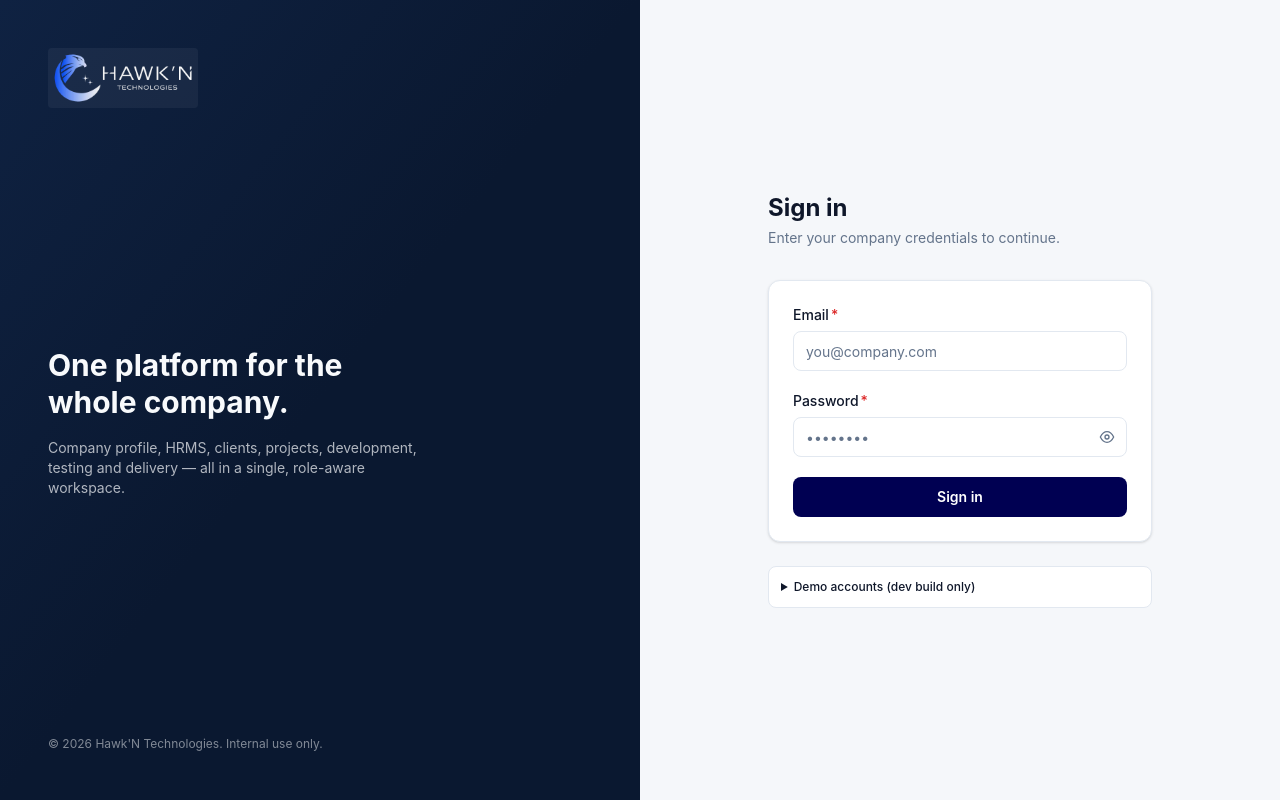
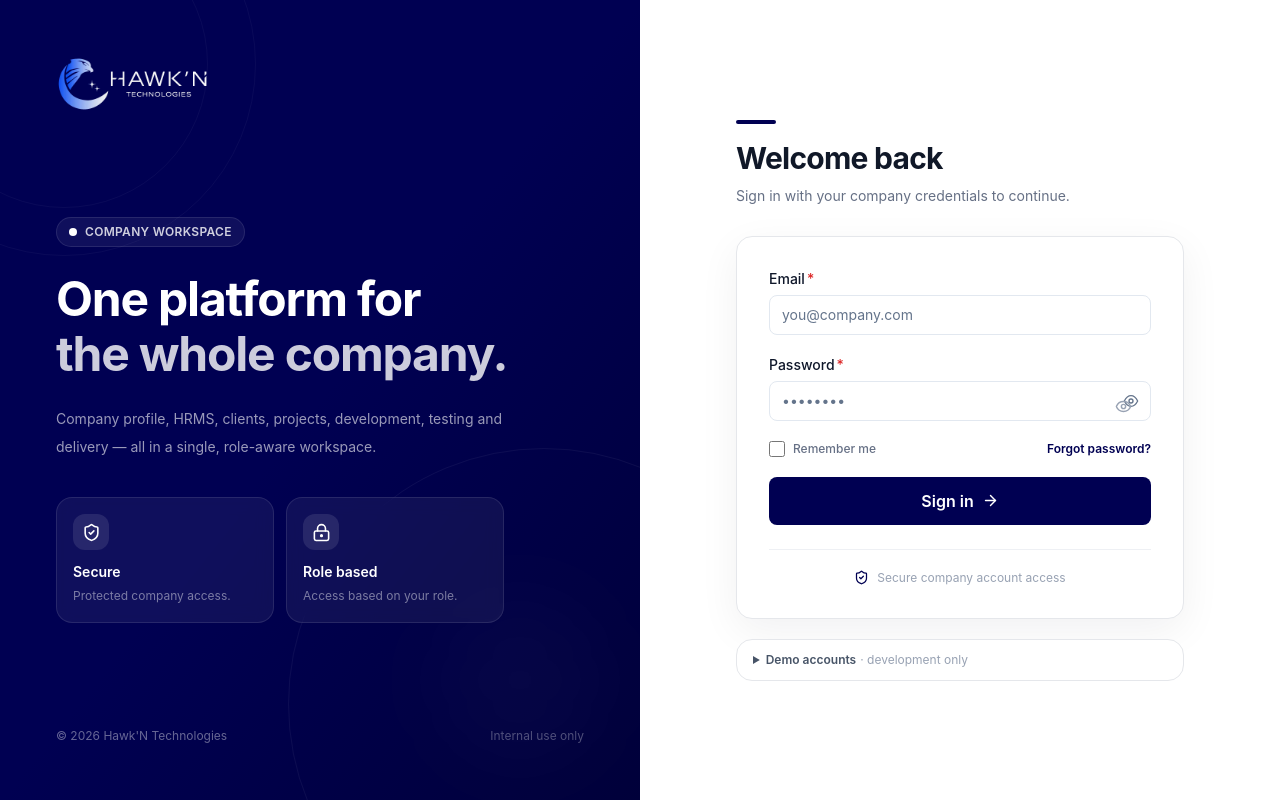
Before and after one commit to Hawk-N-Technologies/HAWKN-CODE-CM-FRONTEND, a React (Vite) app: page /login in a window 1280 px wide. Built offline with nearby package versions, Linux system fonts and the light colour scheme.

Commit message:
Login Changed

```diff
--- a/src/pages/auth/Login.jsx
+++ b/src/pages/auth/Login.jsx
@@ -1,104 +1,203 @@
+import { useState } from "react";
 import { useForm } from "react-hook-form";
 import { useNavigate } from "react-router-dom";
-import { useState } from "react";
+import {
+  ArrowRight,
+  Eye,
+  EyeOff,
+  LockKeyhole,
+  ShieldCheck,
+} from "lucide-react";
+
 import Button from "../../components/common/Button";
 import Input from "../../components/common/Input";
 import { showToast } from "../../components/common/Toast";
 import { useAuth } from "../../hooks/useAuth";
 import { ROLE_DASHBOARD_PATH } from "../../constants/roles";
 import { EMAIL_PATTERN, required } from "../../utils/validators";
+
 import logo from "../../assets/hawkn-logo.png";
 import logo2 from "../../assets/hawkn-logo-2.png";
 
 /**
- * Single login page for every role. After authenticating, the user is
- * routed to their role's dashboard (see ROLE_DASHBOARD_PATH) — there
- * are no separate per-role login screens.
+ * Single login page for every role.
+ *
+ * After authenticating, the user is routed to their role's dashboard.
  */
 function Login() {
   const navigate = useNavigate();
   const { login, isAuthenticating } = useAuth();
+
   const [formError, setFormError] = useState(null);
+  const [showPassword, setShowPassword] = useState(false);
 
   const {
     register,
     handleSubmit,
     formState: { errors },
   } = useForm({
-    defaultValues: { email: "", password: "" },
+    defaultValues: {
+      email: "",
+      password: "",
+    },
     mode: "onBlur",
   });
 
-  const onSubmit = async ({ email, password }) => {
+  async function onSubmit({ email, password }) {
     setFormError(null);
+
     try {
-      const user = await login({ email, password });
+      const user = await login({
+        email,
+        password,
+      });
+
       showToast.success(`Welcome back, ${user.name.split(" ")[0]}.`);
-      navigate(ROLE_DASHBOARD_PATH[user.role] ?? "/", { replace: true });
+
+      navigate(ROLE_DASHBOARD_PATH[user.role] ?? "/", {
+        replace: true,
+      });
     } catch (err) {
       const message = err instanceof Error ? err.message : "Unable to sign in.";
+
       setFormError(message);
       showToast.error(message);
     }
-  };
+  }
 
   return (
-    <div className="flex min-h-screen w-full bg-cm-bg">
-      {/* Brand panel */}
-      <div className="relative hidden w-1/2 flex-col justify-between overflow-hidden bg-cm-navy-950 p-12 text-cm-text-inverse lg:flex">
-        <div className="absolute inset-0 bg-gradient-to-br from-cm-navy-900 via-cm-navy-950 to-cm-navy-950" />
-        <div className="relative">
+    <div className="flex min-h-screen w-full bg-white">
+      {/* =========================================================
+          LEFT BRAND PANEL
+      ========================================================= */}
+      <div className="relative hidden w-1/2 overflow-hidden bg-[#000052] text-white lg:flex">
+        {/* Subtle navy gradients */}
+        <div className="absolute inset-0 bg-gradient-to-br from-[#000052] via-[#000052] to-[#00003A]" />
+
+        {/* Decorative circles */}
+        <div className="absolute -left-32 -top-32 h-96 w-96 rounded-full border border-white/[0.04]" />
+
+        <div className="absolute -left-20 -top-20 h-72 w-72 rounded-full border border-white/[0.04]" />
+
+        <div className="absolute -bottom-40 -right-40 h-[32rem] w-[32rem] rounded-full border border-white/[0.05]" />
+
+        <div className="absolute bottom-10 right-10 h-40 w-40 rounded-full bg-white/[0.025] blur-2xl" />
+
+        {/* Content */}
+        <div className="relative z-10 flex w-full flex-col justify-between p-10 xl:p-14">
+          {/* Logo */}
+          <div>
             <img
               src={logo2}
               alt="Hawk'N Technologies"
-            className="h-15 w-auto rounded bg-white/5 p-1"
+              className="h-14 w-auto rounded-lg object-contain"
             />
           </div>
-        <div className="relative max-w-sm">
-          <h1 className="text-3xl font-bold leading-tight">
-            One platform for the whole company.
+
+          {/* Center content */}
+          <div className="max-w-lg">
+            <div className="mb-6 inline-flex items-center gap-2 rounded-full border border-white/10 bg-white/[0.06] px-3 py-1.5">
+              <span className="h-2 w-2 rounded-full bg-white" />
+
+              <span className="text-xs font-semibold tracking-wide text-white/80">
+                COMPANY WORKSPACE
+              </span>
+            </div>
+
+            <h1 className="text-4xl font-bold leading-[1.15] tracking-tight xl:text-5xl">
+              One platform for
+              <span className="block text-white/80">the whole company.</span>
             </h1>
-          <p className="mt-4 text-sm text-cm-text-inverse/70">
+
+            <p className="mt-6 max-w-md text-sm leading-7 text-white/60">
               Company profile, HRMS, clients, projects, development, testing and
               delivery — all in a single, role-aware workspace.
             </p>
+
+            {/* Feature highlights */}
+            <div className="mt-9 grid max-w-md grid-cols-2 gap-3">
+              <div className="rounded-2xl border border-white/10 bg-white/[0.06] p-4 backdrop-blur-sm">
+                <div className="mb-3 flex h-9 w-9 items-center justify-center rounded-xl bg-white/10">
+                  <ShieldCheck size={19} className="text-white" />
                 </div>
-        <p className="relative text-xs text-cm-text-inverse/50">
-          © {new Date().getFullYear()} Hawk'N Technologies. Internal use only.
+
+                <p className="text-sm font-semibold text-white">Secure</p>
+
+                <p className="mt-1 text-xs leading-5 text-white/45">
+                  Protected company access.
                 </p>
               </div>
 
-      {/* Form panel */}
-      <div className="flex w-full flex-col items-center justify-center px-6 py-12 lg:w-1/2">
-        <div className="w-full max-w-sm">
-          <div className="mb-8 flex flex-col items-center gap-4 lg:items-start">
+              <div className="rounded-2xl border border-white/10 bg-white/[0.06] p-4 backdrop-blur-sm">
+                <div className="mb-3 flex h-9 w-9 items-center justify-center rounded-xl bg-white/10">
+                  <LockKeyhole size={19} className="text-white" />
+                </div>
+
+                <p className="text-sm font-semibold text-white">Role based</p>
+
+                <p className="mt-1 text-xs leading-5 text-white/45">
+                  Access based on your role.
+                </p>
+              </div>
+            </div>
+          </div>
+
+          {/* Footer */}
+          <div className="flex items-center justify-between">
+            <p className="text-xs text-white/40">
+              © {new Date().getFullYear()} Hawk'N Technologies
+            </p>
+
+            <p className="text-xs text-white/30">Internal use only</p>
+          </div>
+        </div>
+      </div>
+
+      {/* =========================================================
+          RIGHT LOGIN PANEL
+      ========================================================= */}
+      <div className="flex w-full items-center justify-center bg-[#F8F9FC] px-5 py-10 sm:px-8 lg:w-1/2 lg:bg-white lg:px-12">
+        <div className="w-full max-w-md">
+          {/* Mobile logo */}
+          <div className="mb-8 flex justify-center lg:hidden">
             <img
               src={logo}
               alt="Hawk'N Technologies"
-              className="h-12 w-auto lg:hidden"
+              className="h-14 w-auto object-contain"
             />
-            <div className="text-center lg:text-left">
-              <h2 className="text-2xl font-bold text-cm-text">Sign in</h2>
-              <p className="mt-1 text-sm text-cm-text-muted">
-                Enter your company credentials to continue.
+          </div>
+
+          {/* Header */}
+          <div className="mb-7">
+            <div className="mb-4 h-1 w-10 rounded-full bg-[#000052]" />
+
+            <h2 className="text-3xl font-bold tracking-tight text-[#101828]">
+              Welcome back
+            </h2>
+
+            <p className="mt-2 text-sm leading-6 text-[#667085]">
+              Sign in with your company credentials to continue.
             </p>
           </div>
-          </div>
 
+          {/* Form card */}
+          <div className="rounded-2xl border border-[#E5E7EB] bg-white p-6 shadow-[0_12px_40px_rgba(15,23,42,0.06)] sm:p-8">
             <form
               noValidate
               onSubmit={handleSubmit(onSubmit)}
-            className="flex flex-col gap-5 rounded-cm-lg border border-cm-border bg-cm-card p-6 shadow-sm"
+              className="flex flex-col gap-5"
             >
+              {/* Error */}
               {formError && (
-              <p
+                <div
                   role="alert"
-                className="rounded-cm-md border border-cm-danger-100 bg-cm-danger-100 px-3 py-2 text-sm text-cm-danger-600"
+                  className="rounded-xl border border-red-100 bg-red-50 px-4 py-3 text-sm text-red-600"
                 >
                   {formError}
-              </p>
+                </div>
               )}
 
+              {/* Email */}
               <Input
                 label="Email"
                 type="email"
@@ -112,6 +211,8 @@ function Login() {
                 })}
               />
 
+              {/* Password */}
+              <div className="relative">
                 <Input
                   label="Password"
                   type="password"
@@ -124,25 +225,140 @@ function Login() {
                   })}
                 />
 
-            <Button type="submit" fullWidth loading={isAuthenticating}>
+                <button
+                  type="button"
+                  onClick={() => setShowPassword((current) => !current)}
+                  aria-label={showPassword ? "Hide password" : "Show password"}
+                  className="absolute right-3 top-[36px] flex h-8 w-8 items-center justify-center rounded-lg text-[#98A2B3] transition hover:bg-[#F2F4F7] hover:text-[#000052] focus:outline-none focus-visible:ring-2 focus-visible:ring-[#000052]/30"
+                >
+                  {showPassword ? <EyeOff size={17} /> : <Eye size={17} />}
+                </button>
+              </div>
+
+              {/* Remember / Forgot */}
+              <div className="flex items-center justify-between">
+                <label className="flex cursor-pointer items-center gap-2">
+                  <input
+                    type="checkbox"
+                    className="h-4 w-4 rounded border-[#D0D5DD] accent-[#000052] focus:ring-[#000052]/30"
+                  />
+
+                  <span className="text-xs font-medium text-[#667085]">
+                    Remember me
+                  </span>
+                </label>
+
+                <button
+                  type="button"
+                  onClick={() => {
+                    showToast.info(
+                      "Please contact your administrator to reset your password.",
+                    );
+                  }}
+                  className="text-xs font-semibold text-[#000052] transition hover:text-[#00003D]"
+                >
+                  Forgot password?
+                </button>
+              </div>
+
+              {/* Submit */}
+              <Button
+                type="submit"
+                fullWidth
+                size="lg"
+                loading={isAuthenticating}
+                rightIcon={!isAuthenticating ? <ArrowRight size={17} /> : null}
+              >
                 Sign in
               </Button>
             </form>
 
-          <details className="mt-6 rounded-cm-md border border-cm-border bg-white p-3 text-xs text-cm-text-muted">
-            <summary className="cursor-pointer select-none font-medium text-cm-text">
-              Demo accounts (dev build only)
+            {/* Security message */}
+            <div className="mt-6 flex items-center justify-center gap-2 border-t border-[#EEF0F4] pt-5">
+              <ShieldCheck size={15} className="text-[#000052]" />
+
+              <p className="text-xs text-[#98A2B3]">
+                Secure company account access
+              </p>
+            </div>
+          </div>
+
+          {/* Demo accounts */}
+          <details className="mt-5 overflow-hidden rounded-2xl border border-[#E5E7EB] bg-white">
+            <summary className="cursor-pointer select-none px-4 py-3 text-xs font-semibold text-[#475467] transition hover:bg-[#F8F9FC]">
+              Demo accounts
+              <span className="ml-1 font-normal text-[#98A2B3]">
+                · development only
+              </span>
             </summary>
-            <ul className="mt-2 space-y-1">
-              <li>admin@cm.dev / Admin@123</li>
-              <li>hr@cm.dev / Hr@12345</li>
-              <li>bd@cm.dev / Bd@12345</li>
-              <li>lead@cm.dev / Lead@123</li>
-              <li>dev@cm.dev / Dev@1234</li>
-              <li>tester@cm.dev / Test@123</li>
-              <li>client@cm.dev / Client@12</li>
-            </ul>
+
+            <div className="border-t border-[#EEF0F4] px-4 py-4">
+              <div className="space-y-2">
+                <div className="flex items-center justify-between rounded-lg bg-[#F8F9FC] px-3 py-2">
+                  <span className="text-xs font-medium text-[#475467]">
+                    Admin
+                  </span>
+
+                  <span className="text-xs text-[#667085]">admin@cm.dev</span>
+                </div>
+
+                <div className="flex items-center justify-between rounded-lg bg-[#F8F9FC] px-3 py-2">
+                  <span className="text-xs font-medium text-[#475467]">HR</span>
+
+                  <span className="text-xs text-[#667085]">hr@cm.dev</span>
+                </div>
+
+                <div className="flex items-center justify-between rounded-lg bg-[#F8F9FC] px-3 py-2">
+                  <span className="text-xs font-medium text-[#475467]">
+                    Business Development
+                  </span>
+
+                  <span className="text-xs text-[#667085]">bd@cm.dev</span>
+                </div>
+
+                <div className="flex items-center justify-between rounded-lg bg-[#F8F9FC] px-3 py-2">
+                  <span className="text-xs font-medium text-[#475467]">
+                    Lead
+                  </span>
+
+                  <span className="text-xs text-[#667085]">lead@cm.dev</span>
+                </div>
+
+                <div className="flex items-center justify-between rounded-lg bg-[#F8F9FC] px-3 py-2">
+                  <span className="text-xs font-medium text-[#475467]">
+                    Developer
+                  </span>
+
+                  <span className="text-xs text-[#667085]">dev@cm.dev</span>
+                </div>
+
+                <div className="flex items-center justify-between rounded-lg bg-[#F8F9FC] px-3 py-2">
+                  <span className="text-xs font-medium text-[#475467]">
+                    Tester
+                  </span>
+
+                  <span className="text-xs text-[#667085]">tester@cm.dev</span>
+                </div>
+
+                <div className="flex items-center justify-between rounded-lg bg-[#F8F9FC] px-3 py-2">
+                  <span className="text-xs font-medium text-[#475467]">
+                    Client
+                  </span>
+
+                  <span className="text-xs text-[#667085]">client@cm.dev</span>
+                </div>
+              </div>
+
+              <p className="mt-3 text-[11px] leading-5 text-[#98A2B3]">
+                Demo accounts are available in the development environment only.
+              </p>
+            </div>
           </details>
+
+          {/* Footer */}
+          <p className="mt-6 text-center text-xs text-[#98A2B3] lg:hidden">
+            © {new Date().getFullYear()} Hawk'N Technologies
+          </p>
         </div>
       </div>
     </div>
```
Lines whose indentation alone changed are shown as unchanged.
